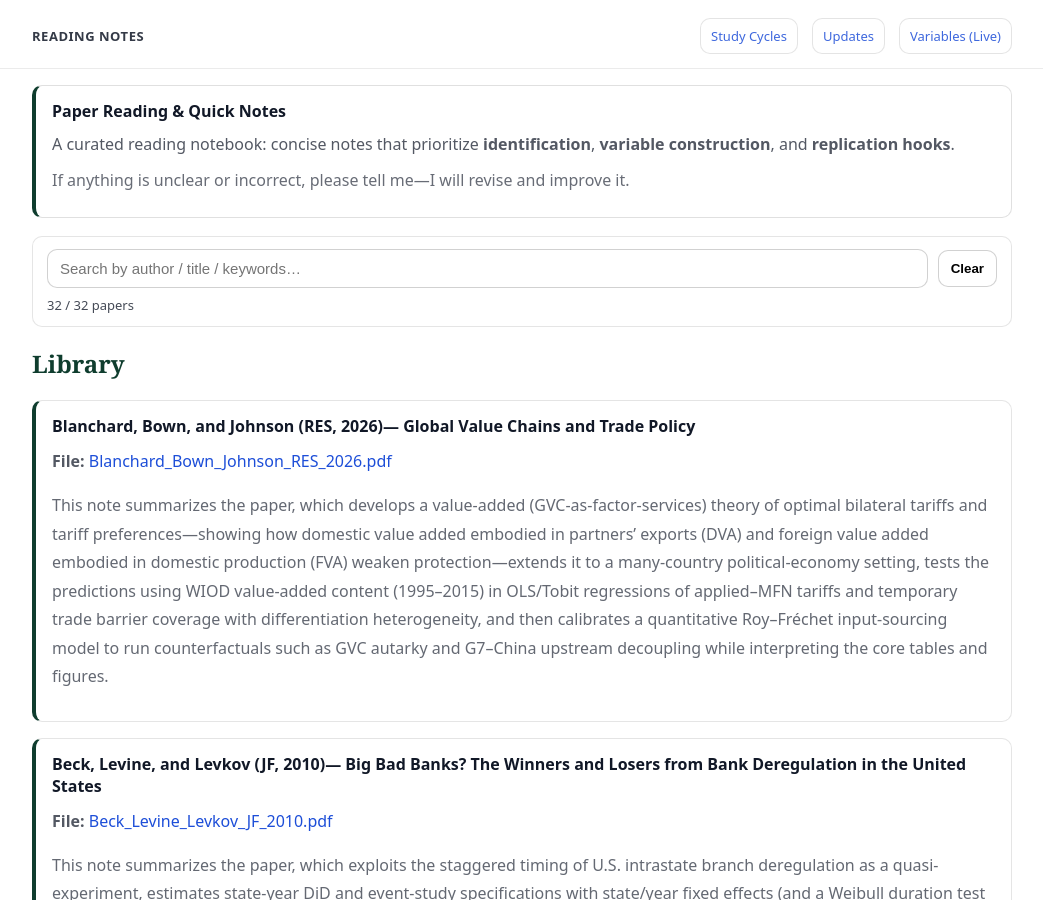
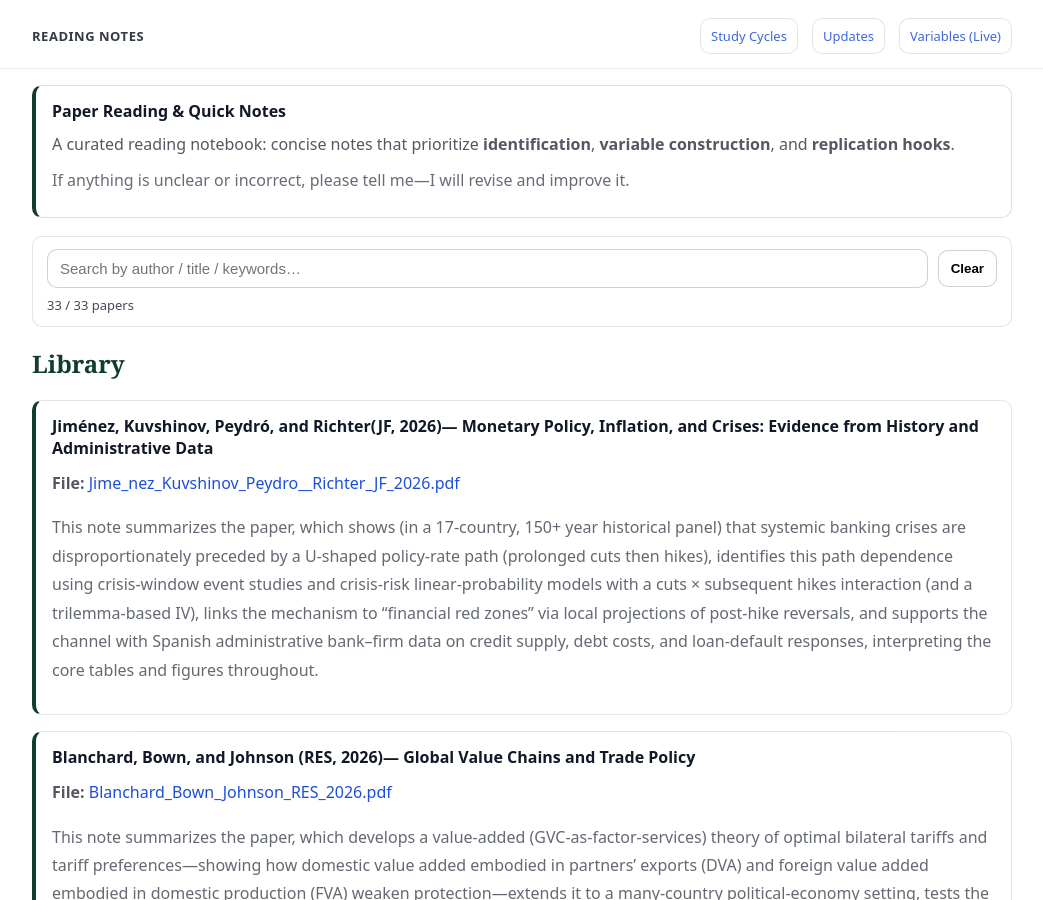
Before and after one commit to yaxinzn/study-archive, a Jekyll site: the page built from reading/index.md, in a window 1280 px wide and 900 px high. Shown: the whole window, without its empty margins (118-1161 px from the left). Built offline with Jekyll 4.4.1, drawn with Linux system fonts in a browser that asks for light colours.

Commit message:
Reading: add/update Jime_nez_Kuvshinov_Peydro__Richter_JF_2026.pdf

```diff
--- a/_data/reading.yml
+++ b/_data/reading.yml
@@ -1,3 +1,7 @@
+- title: "Jiménez, Kuvshinov, Peydró, and Richter(JF, 2026)— Monetary Policy, Inflation, and Crises: Evidence from History and Administrative Data"
+  file: "Jime_nez_Kuvshinov_Peydro__Richter_JF_2026.pdf"
+  desc: "This note summarizes the paper, which shows (in a 17-country, 150+ year historical panel) that systemic banking crises are disproportionately preceded by a U-shaped policy-rate path (prolonged cuts then hikes), identifies this path dependence using crisis-window event studies and crisis-risk linear-probability models with a cuts × subsequent hikes interaction (and a trilemma-based IV), links the mechanism to “financial red zones” via local projections of post-hike reversals, and supports the channel with Spanish administrative bank–firm data on credit supply, debt costs, and loan-default responses, interpreting the core tables and figures throughout."
+
 - title: "Blanchard, Bown, and Johnson (RES, 2026)— Global Value Chains and Trade Policy"
   file: "Blanchard_Bown_Johnson_RES_2026.pdf"
   desc: "This note summarizes the paper, which develops a value-added (GVC-as-factor-services) theory of optimal bilateral tariffs and tariff preferences—showing how domestic value added embodied in partners’ exports (DVA) and foreign value added embodied in domestic production (FVA) weaken protection—extends it to a many-country political-economy setting, tests the predictions using WIOD value-added content (1995–2015) in OLS/Tobit regressions of applied–MFN tariffs and temporary trade barrier coverage with differentiation heterogeneity, and then calibrates a quantitative Roy–Fréchet input-sourcing model to run counterfactuals such as GVC autarky and G7–China upstream decoupling while interpreting the core tables and figures."
```
Also changed, not shown: 1 other file.
